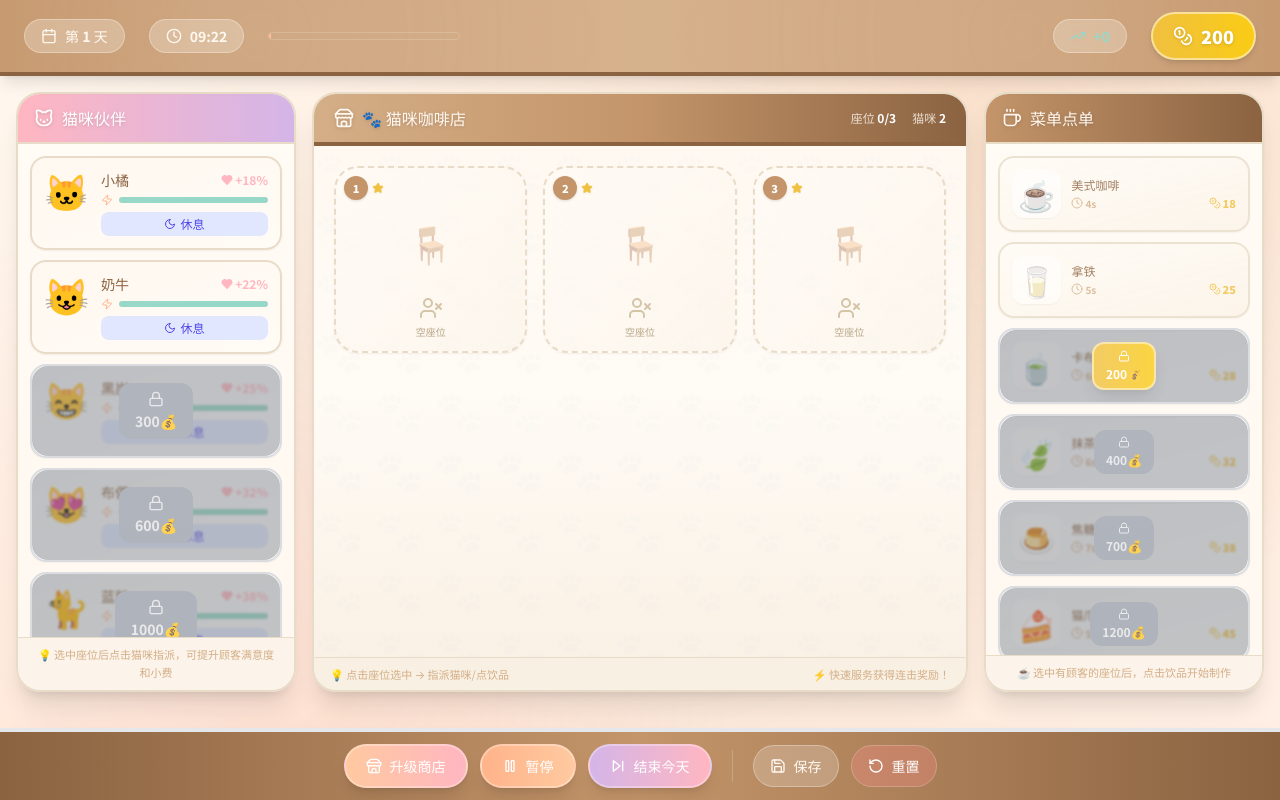
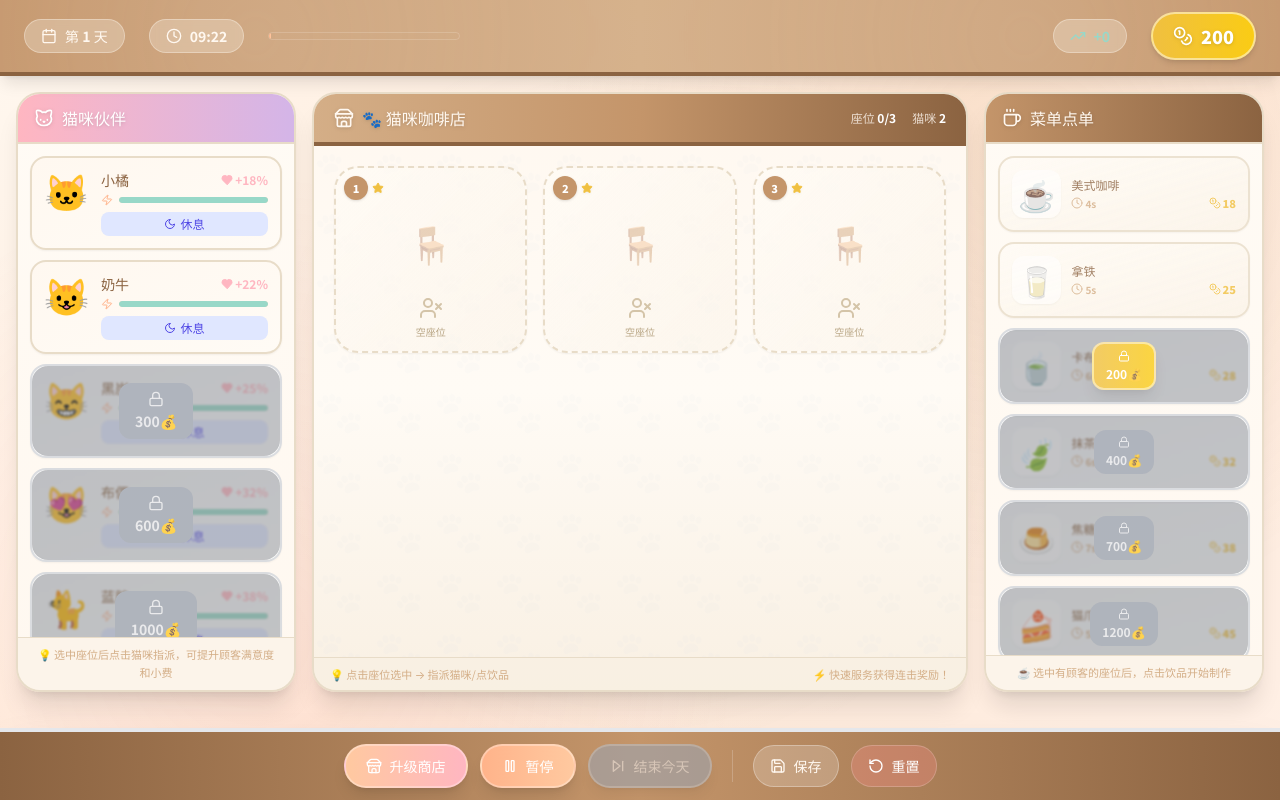
Before and after one commit to yangtenglin/ytl-10, a React (Vite) app: page / in a window 1280 px wide. Built offline with nearby package versions, Linux system fonts and the light colour scheme; a web font is replaced by a local one.

Commit message:
.1370424823260604:1cfd8f5c62283f076e1d3216228af6fe_6a36d3a9e57308f9bdc28657.6a36e448e57308f9bdc28eab.6a36e4482fe26a5551c385e8:Trae CN.T(2026/6/21 03:04:40)

```diff
--- a/src/components/ActionBar.tsx
+++ b/src/components/ActionBar.tsx
@@ -4,7 +4,7 @@ import { Store, Pause, Play, SkipForward, Save, RotateCcw } from 'lucide-react';
 import { cn } from '@/lib/utils';
 
 export const ActionBar: React.FC = () => {
-  const { isPaused, togglePause, nextDay, openUpgradeModal, saveGame, resetGame, timeOfDay } = useGameStore();
+  const { isPaused, togglePause, nextDay, openUpgradeModal, saveGame, resetGame, timeOfDay, todayCustomers } = useGameStore();
 
   const handleReset = () => {
     if (confirm('确定要重置游戏吗？所有进度将丢失！')) {
@@ -12,7 +12,7 @@ export const ActionBar: React.FC = () => {
     }
   };
 
-  const canEndDay = timeOfDay >= 10 || true;
+  const canEndDay = timeOfDay >= 20 || (todayCustomers > 0 && timeOfDay >= 10);
 
   return (
     <div className="bg-gradient-to-r from-coffee-dark via-coffee to-coffee-dark px-6 py-3 shadow-2xl border-t-4 border-warm-900/30">
```
